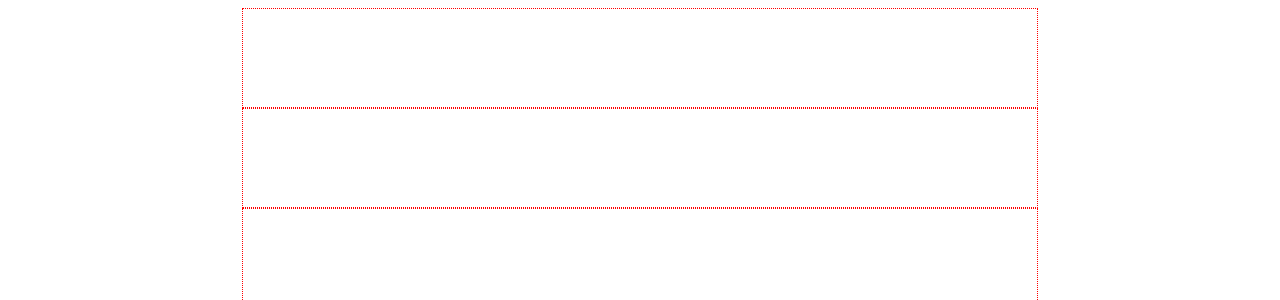
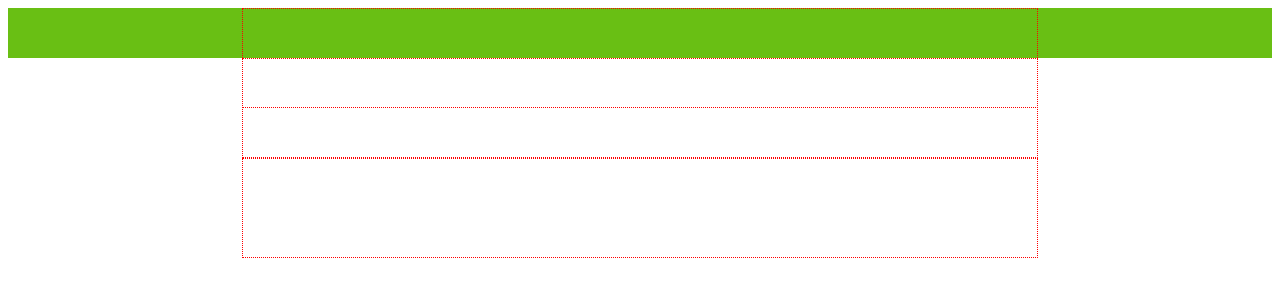
Before and after one commit to Thunderbird93/proj-html-vuejs, a Vue app: page / in a window 1280 px wide. Shown: the top 300 px of the page. Built offline with nearby package versions, Linux system fonts and the light colour scheme.

Commit message:
[add] header-top w/height&bg

```diff
--- a/src/components/HeaderApp.vue
+++ b/src/components/HeaderApp.vue
@@ -6,7 +6,11 @@ export default {
 
 <template>
   <header>
-    <div class="container"></div>
+    <div class="header-top">
+        <div class="container">
+
+        </div>
+    </div>
   </header>
 </template>
 
@@ -15,4 +19,9 @@ export default {
 @use '../style/partials/mixin' as *;
 @use '../style/partials/variables' as *;
 
+.header-top{
+    background-color: $cc-lima;
+    height: 50px;
+}
+
 </style>
```
